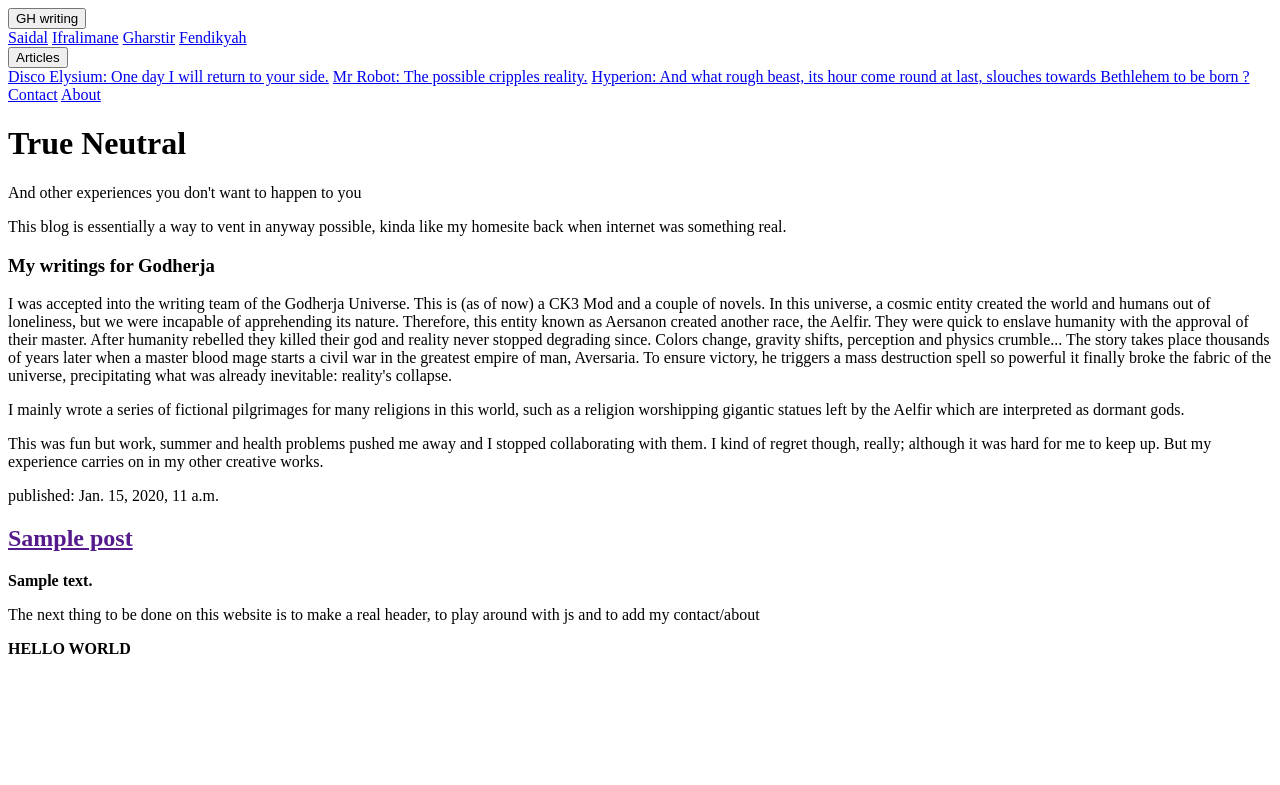
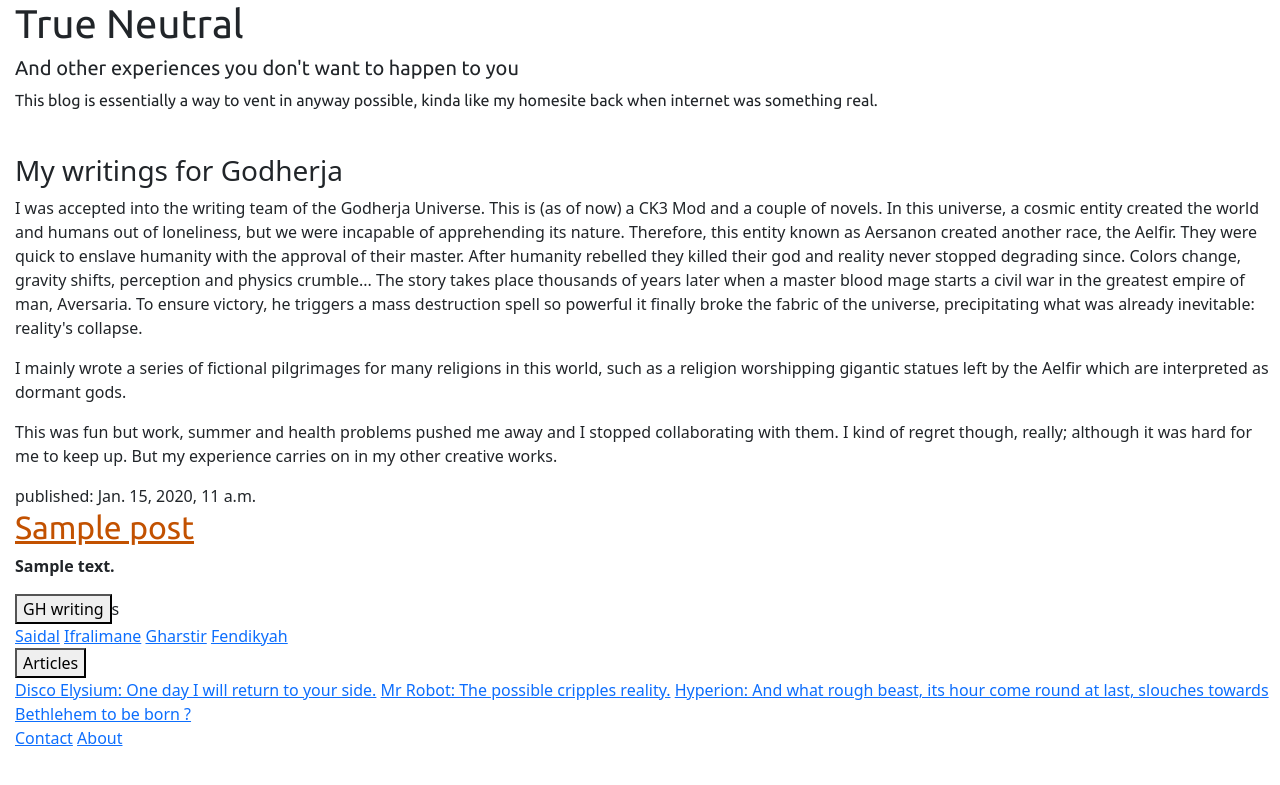
Before and after one commit to coolkat64/true_neutral, a Django app: page / in a window 1280 px wide. Shown: the top 785 px of the page. Run offline with Django 3.2, Linux system fonts and the light colour scheme; tables that the repository leaves empty hold one stand-in row (values such as "Sample post").

Commit message:
added css and some formating for good measures

```diff
--- /dev/null
+++ b/blog/static/css/blog.css
@@ -0,0 +1,21 @@
+h1 a, h2 a {
+    color: #C25100;
+    font-family: 'Ubuntu';
+}
+
+h1, h4 {
+    font-family: 'Ubuntu';
+}
+
+#header {
+    font-family: 'Ubuntu';
+    padding-bottom: 10px;
+}
+
+#sub_header {
+    font-family: 'Ubuntu';
+}
+
+body {
+    padding-left: 15px;
+}
--- a/blog/templates/blog/post_list.html
+++ b/blog/templates/blog/post_list.html
@@ -1,13 +1,42 @@
+{% load static %}
 <!DOCTYPE html>
 <html>
 <head>
-<title>True Neutral</title>
+	<title>True Neutral</title>
+	<link rel="stylesheet" href="https://cdn.jsdelivr.net/npm/bootstrap@5.1.3/dist/css/bootstrap.min.css" integrity="sha384-1BmE4kWBq78iYhFldvKuhfTAU6auU8tT94WrHftjDbrCEXSU1oBoqyl2QvZ6jIW3" crossorigin="anonymous">
+	<link rel="stylesheet" href="{% static 'css/blog.css' %}">
+	<link href="//fonts.googleapis.com/css?family=Ubuntu&subset=latin,latin-ext" rel="stylesheet" type="text/css">
 </head>
+
 <body>
+	<div id='header'>
+		<h1>True Neutral</h1>
+		<h5 class='subtitle'>And other experiences you don't want to happen to you</h5>
 
- <div class='navBar'>
+		<p id='sub_header'>This blog is essentially a way to vent in anyway possible, kinda like my homesite back when internet was something real.</p>
+	</div>
+	<p>
+		<h3 class='listheader'>My writings for Godherja</h3>
+		<p>I was accepted into the writing team of the Godherja Universe. This is (as of now) a CK3 Mod and a couple of novels. In this universe, a cosmic entity created the world and humans out of loneliness, but we were incapable of apprehending its nature. Therefore, this entity known as Aersanon created another race, the Aelfir. They were quick to enslave humanity with the approval of their master. After humanity rebelled they killed their god and reality never stopped degrading since. Colors change, gravity shifts, perception and physics crumble... The story takes place thousands of years later when a master blood mage starts a civil war in the greatest empire of man, Aversaria. To ensure victory, he triggers a mass destruction spell so powerful it finally broke the fabric of the universe, precipitating what was already inevitable: reality's collapse.</p>
+		<p>I mainly wrote a series of fictional pilgrimages for many religions in this world, such as a religion worshipping gigantic statues left by the Aelfir which are interpreted as dormant gods.</p>
+		<p>This was fun but work, summer and health problems pushed me away and I stopped collaborating with them. I kind of regret though, really; although it was hard for me to keep up. But my experience carries on in my other creative works.</p>
+	</p>
+
+	{% for post in posts %}
+		<article>
+			<time>published: {{ post.published_date }}</time>
+			<h2><a href="">{{ post.title }}</a></h2>
+			<p><b>{{ post.text|linebreaksbr }}</b></p>
+		</article>
+	{% endfor %}
+
+
+</body>
+
+
+<div class='navBar'>
     <div class="dropdown">
-	  <button onclick="gh_dropdown()" class="dropbtn">GH writing</button>
+	  <button onclick="gh_dropdown()" class="dropbtn">GH writing</button>s
 	  <div id="ghDropdown" class="dropdown-content">
 		<a href='gh_writings/Saidal.html'>Saidal</a>
 		<a href='gh_writings/Ifralimane.html'>Ifralimane</a>
@@ -27,32 +56,4 @@
   <a href="about.asp">About</a>
 </div>
 
-
-<h1>True Neutral</h1>
-<p class='subtitle'>And other experiences you don't want to happen to you</p>
-
-<p>This blog is essentially a way to vent in anyway possible, kinda like my homesite back when internet was something real.</p>
-
-<p>
-	<h3 class='listheader'>My writings for Godherja</h3>
-	<p>I was accepted into the writing team of the Godherja Universe. This is (as of now) a CK3 Mod and a couple of novels. In this universe, a cosmic entity created the world and humans out of loneliness, but we were incapable of apprehending its nature. Therefore, this entity known as Aersanon created another race, the Aelfir. They were quick to enslave humanity with the approval of their master. After humanity rebelled they killed their god and reality never stopped degrading since. Colors change, gravity shifts, perception and physics crumble... The story takes place thousands of years later when a master blood mage starts a civil war in the greatest empire of man, Aversaria. To ensure victory, he triggers a mass destruction spell so powerful it finally broke the fabric of the universe, precipitating what was already inevitable: reality's collapse.</p>
-	<p>I mainly wrote a series of fictional pilgrimages for many religions in this world, such as a religion worshipping gigantic statues left by the Aelfir which are interpreted as dormant gods.</p>
-	<p>This was fun but work, summer and health problems pushed me away and I stopped collaborating with them. I kind of regret though, really; although it was hard for me to keep up. But my experience carries on in my other creative works.</p>
-</p>
-
-{% for post in posts %}
-    <article>
-        <time>published: {{ post.published_date }}</time>
-        <h2><a href="">{{ post.title }}</a></h2>
-        <p><b>{{ post.text|linebreaksbr }}</b></p>
-    </article>
-{% endfor %}
-
-<p>
-The next thing to be done on this website is to make a real header, to play around with js and to add my contact/about
-</p>
-
-<b>HELLO WORLD</b>
-
-</body>
 </html>
```
